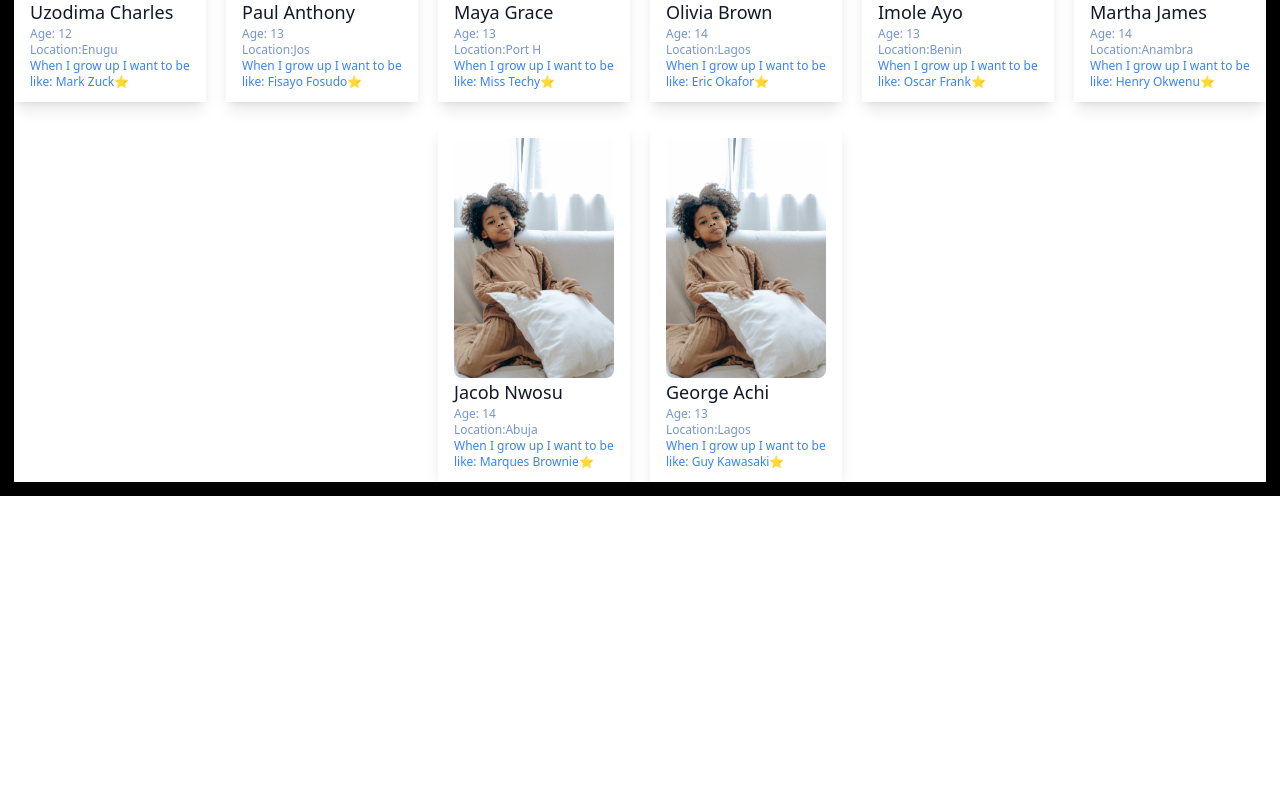
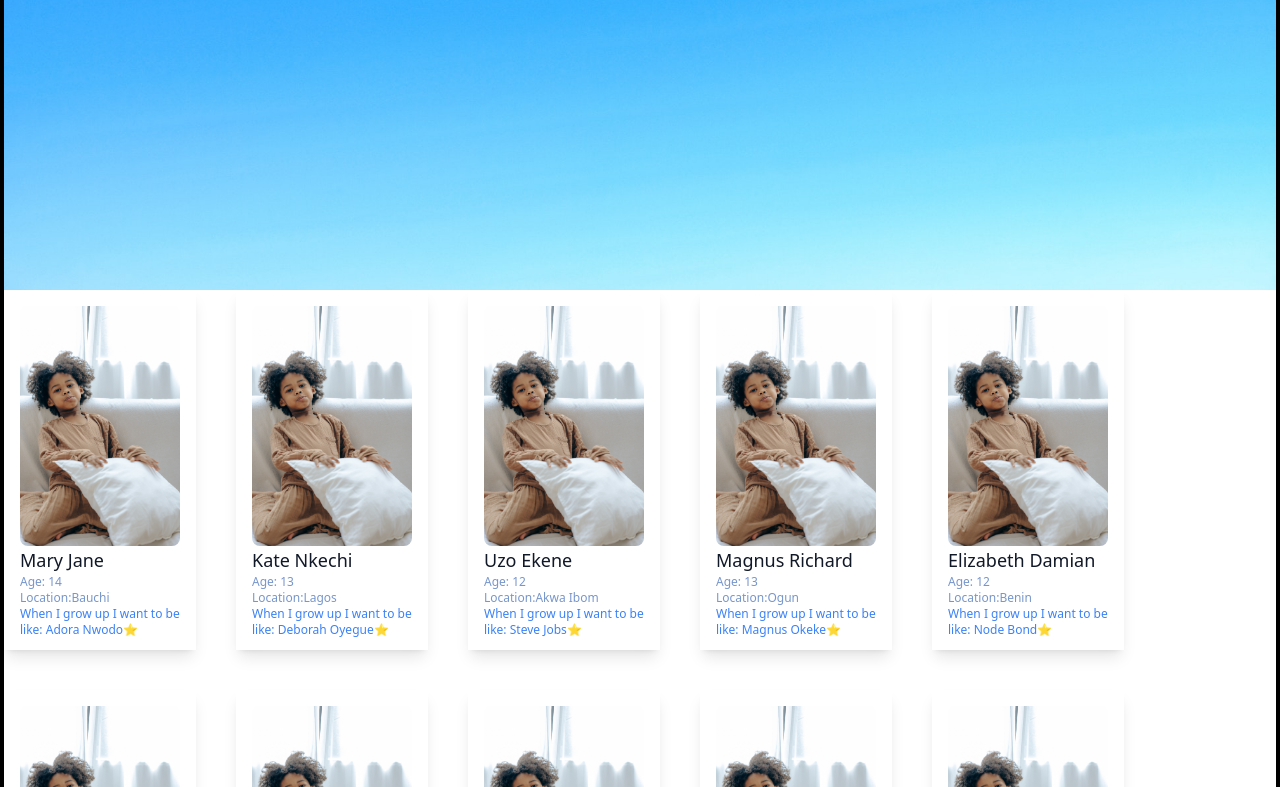
Before and after one commit to Dee-Tyan/civil-quota-app, a React (Create React App) app in the folder cq-app/: page / in a window 1280 px wide. Shown: the part 653-1440 px from the top of the page. Before the commit the page ends 1149 px from the top, so only its background shows below. Built offline with nearby package versions, Linux system fonts and the light colour scheme.

Commit message:
layout set

```diff
--- a/cq-app/package.json
+++ b/cq-app/package.json
@@ -12,6 +12,7 @@
     "@types/react-dom": "^18.0.5",
     "react": "^18.2.0",
     "react-dom": "^18.2.0",
+    "react-router-dom": "^6.3.0",
     "react-scripts": "5.0.1",
     "typescript": "^4.7.4",
     "web-vitals": "^2.1.4"
--- a/cq-app/src/App.tsx
+++ b/cq-app/src/App.tsx
@@ -1,21 +1,20 @@
 import React, { ReactNode } from 'react';
-import Header from './components/Header/Header';
-import Profile from './components/ProfileCard/Profile';
+import { Route, Routes } from "react-router-dom";
 import Homepage from "./components/Pages/Home/Homepage"
-import profiledata from "./dummyprofiledata.js"
+import Layout from './components/Layout/Layout';
 import './App.css';
-import { profile } from 'console';
 
-function App() {
 
-  let renderProfile: ReactNode = profiledata.map(talent => {
-    return <Profile tname={talent.tname} age={talent.age} location={talent.location} mentor={talent.mentor}  />
-  })
+const App = () => {
+
   return (
-    <div className="flex justify-center flex-wrap gap-5">
+    <>
 
-     {renderProfile}
-    </div>
+      <Layout>
+      <Homepage />
+     </Layout>
+
+    </>
   );
 }
 
--- /dev/null
+++ b/cq-app/src/components/Layout/Layout.tsx
@@ -0,0 +1,21 @@
+import React, { ReactNode } from 'react'
+import Header from '../Header/Header'
+
+interface LayOut {
+    children: React.ReactNode
+}
+const Layout = (props: LayOut) => {
+  return (
+    <>
+      <div>
+          <Header />
+          <main className=''>
+        {props.children}
+          </main>
+      </div>
+
+    </>
+  )
+}
+
+export default Layout
--- a/cq-app/src/components/Pages/Home/Homepage.jsx
+++ /dev/null
@@ -1,16 +0,0 @@
-import React from "react";
-
-const Homepage = () => {
-  return (
-    <div className="flex items-center w-screen min-h-screen bg-snow">
-      <main>
-        <section>
-          <h2>This should hold the banner</h2>
-        </section>
-        <section className="flex justify-center flex-wrap gap-10"></section>
-      </main>
-    </div>
-  );
-};
-
-export default Homepage;
--- /dev/null
+++ b/cq-app/src/components/Pages/Home/Homepage.tsx
@@ -0,0 +1,26 @@
+import React, { ReactNode } from "react";
+import Profile from "../../ProfileCard/Profile";
+import profiledata from "../../../dummyprofiledata"
+import heroImg from "../../../assets/hero.jpg"
+
+const Homepage = () => {
+    let renderProfile: ReactNode = profiledata.map(talent => {
+        return <Profile tname={talent.tname} age={talent.age} location={talent.location} mentor={talent.mentor}  />
+      })
+  return (
+    <div className="">
+      <main>
+        <section className="w-full m-h-14">
+          <img src={heroImg}/>
+        </section>
+
+        <section className="flex flex-wrap gap-10">
+
+        {renderProfile}
+        </section>
+      </main>
+    </div>
+  );
+};
+
+export default Homepage;
--- a/cq-app/src/dummyprofiledata.js
+++ b/cq-app/src/dummyprofiledata.js
@@ -71,17 +71,17 @@ export default [
         location: "Anambra",
         mentor: "Henry Okwenu",
        },
-       {
-        tname: "Jacob Nwosu",
-        age: 14,
-        location: "Abuja",
-        mentor: "Marques Brownie",
-       },
-       {
-        tname: "George Achi",
-        age: 13,
-        location: "Lagos",
-        mentor: "Guy Kawasaki",
-       },
+    //    {
+    //     tname: "Jacob Nwosu",
+    //     age: 14,
+    //     location: "Abuja",
+    //     mentor: "Marques Brownie",
+    //    },
+    //    {
+    //     tname: "George Achi",
+    //     age: 13,
+    //     location: "Lagos",
+    //     mentor: "Guy Kawasaki",
+    //    },
 
 ]
--- a/cq-app/src/index.css
+++ b/cq-app/src/index.css
@@ -6,7 +6,7 @@
 
 body {
   margin: 0;
-  border: 14px solid black;
+  border: 4px solid black;
 }
 
 code {
```
Also changed, not shown: cq-app/src/assets/hero.jpg (added), 1 other file (tests, documents, lock files or other folders).
